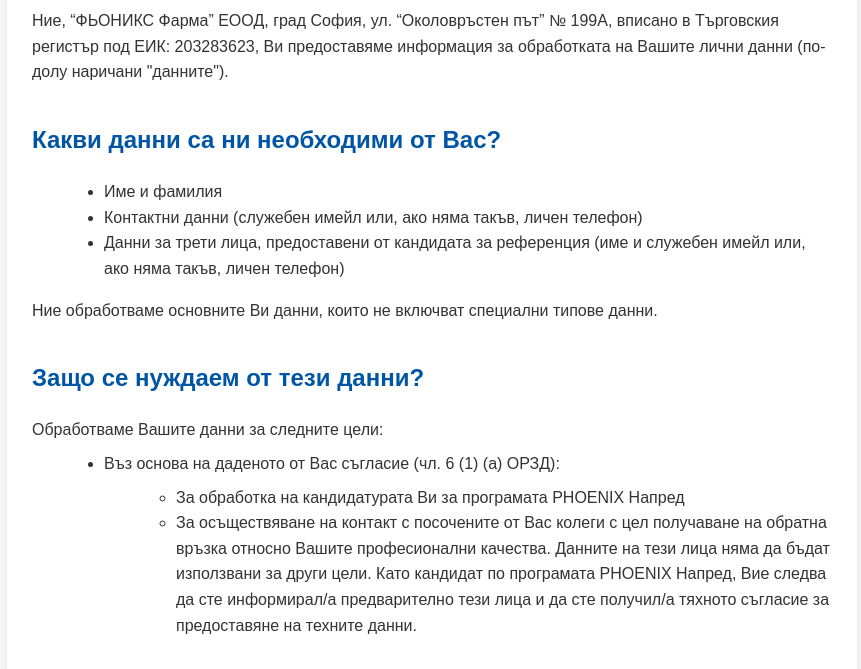
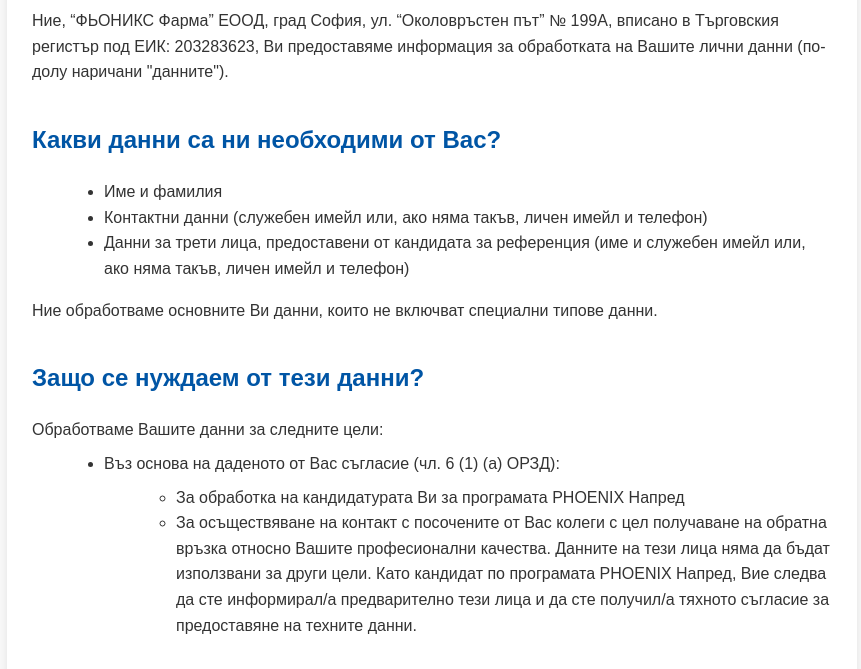
Before and after one commit to MariaVladimirova/uvedomlenie, a plain HTML site: page index.html in a window 1280 px wide. Shown: the part 131-800 px from the top of the page, without its empty margins (208-1069 px from the left). Drawn offline with Linux system fonts and the light colour scheme.

Commit message:
Update index.html

```diff
--- a/index.html
+++ b/index.html
@@ -44,8 +44,8 @@
         <h2>Какви данни са ни необходими от Вас?</h2>
         <ul>
             <li>Име и фамилия</li>
-            <li>Контактни данни (служебен имейл или, ако няма такъв, личен телефон)</li>
-            <li>Данни за трети лица, предоставени от кандидата за референция (име и служебен имейл или, ако няма такъв, личен телефон)</li>
+            <li>Контактни данни (служебен имейл или, ако няма такъв, личен имейл и телефон)</li>
+            <li>Данни за трети лица, предоставени от кандидата за референция (име и служебен имейл или, ако няма такъв, личен имейл и телефон)</li>
         </ul>
         <p>Ние обработваме основните Ви данни, които не включват специални типове данни.</p>
 
```
